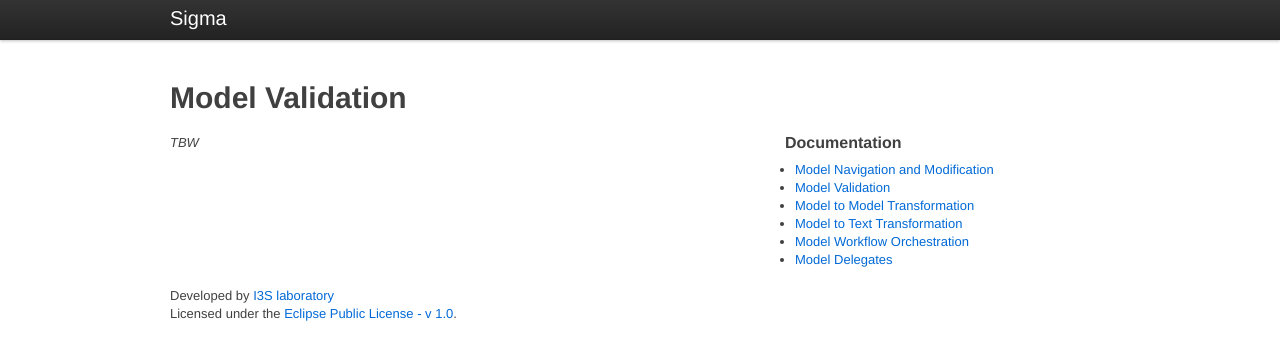
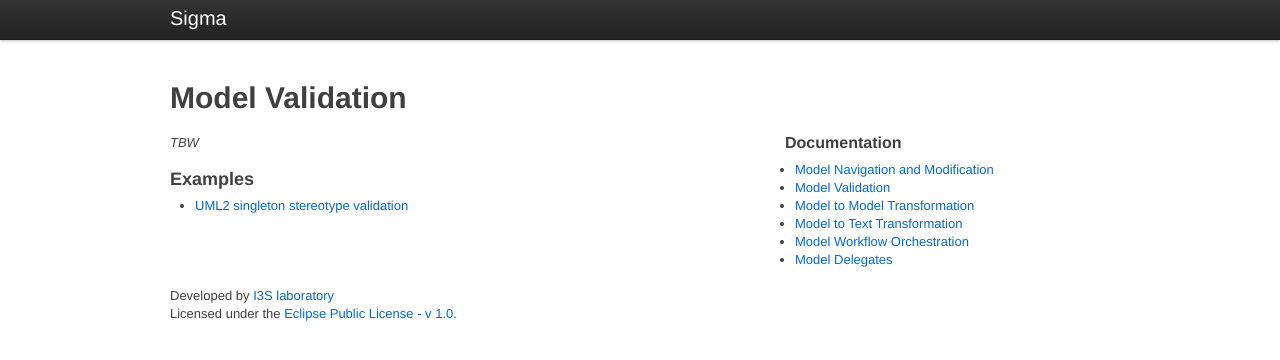
Before and after one commit to fikovnik/Sigma, a Jekyll site: the page built from model-validation.md, in a window 1280 px wide. Shown: the top 360 px of the page. Built offline with Jekyll 4.4.1, drawn with Linux system fonts in a browser that asks for light colours.

Commit message:
Added link to validation examples

```diff
--- a/model-validation.md
+++ b/model-validation.md
@@ -4,3 +4,7 @@ title: Model Validation
 ---
 
 _TBW_
+
+### Examples ###
+
+* [UML2 singleton stereotype validation](https://github.com/fikovnik/Sigma/tree/develop/fr.unice.i3s.sigma.examples.uml/src/fr/unice/i3s/sigma/examples/uml/validation)
```
